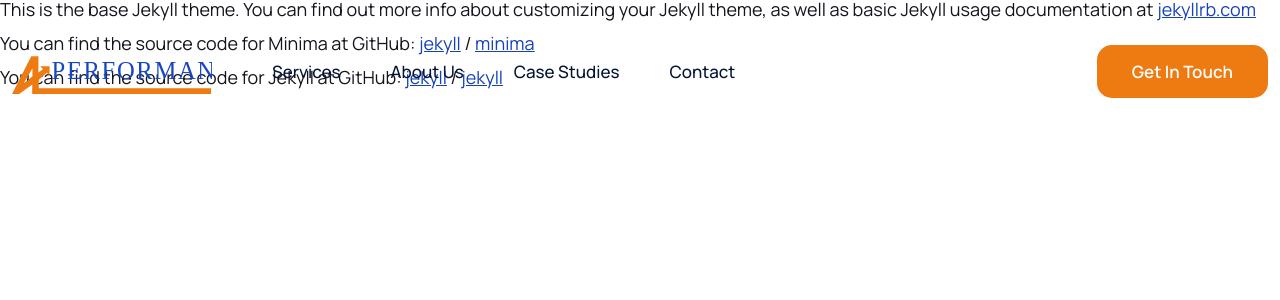
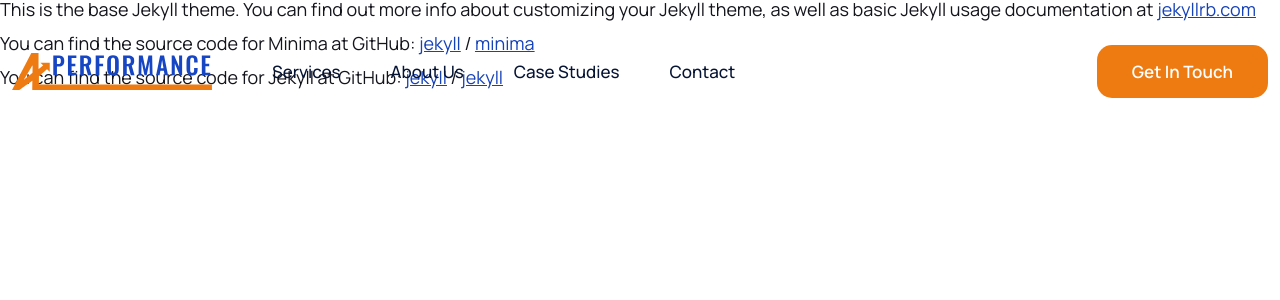
Before and after one commit to naaman10/alperformance, a Jekyll site: the page built from about.markdown, in a window 1280 px wide. Shown: the top 300 px of the page. Built offline with Jekyll 4.4.1, drawn with Linux system fonts in a browser that asks for light colours; nearby versions of some CDN libraries.

Commit message:
service and svg logo

```diff
--- a/_includes/homebanner.html
+++ b/_includes/homebanner.html
@@ -12,7 +12,7 @@
             </div>
             <div class="col-xxl-6 col-xl-6 col-lg-6 col-md-6 col-sm-6 col-12">
                 <div class="position-relative right-hero-color">
-                    <img src="{{ site.github.url }}/assets/images/hero/right-image.svg" class="img-fluid">
+                    <img src="{{ site.github.url }}/assets/images/hero/homeimage.png" class="img-fluid">
                 </div>
             </div>
         </div>
--- a/_includes/navbar.html
+++ b/_includes/navbar.html
@@ -2,7 +2,7 @@
     <div class="container">
         <nav class="navbar navbar-expand-xl py-0">
             <div class="logo">
-                <a class="navbar-brand py-0 me-0" href="#"><img src="{{ site.github.url }}/assets/images/alperformance-logo.svg" width="200" alt=""></a>
+                <a class="navbar-brand py-0 me-0" href="#"><img src="{{ site.github.url }}/assets/images/alperformance-logo.svg" alt=""></a>
             </div>
             <a class="d-inline-block d-lg-block d-xl-none d-xxl-none  nav-toggler text-decoration-none" data-bs-toggle="offcanvas" href="#offcanvasExample" aria-controls="offcanvasExample">
                 <i class="ti ti-menu-2 text-warning"></i>
@@ -32,7 +32,7 @@
     <div class="offcanvas offcanvas-start" tabindex="-1" id="offcanvasExample" aria-labelledby="offcanvasExampleLabel">
         <div class="offcanvas-header">
             <div class="logo">
-                <a class="navbar-brand py-0 me-0" href="#"><img src="{{ site.github.url }}/assets/images/alperformance-logo.svg" width="200" alt=""></a>
+                <a class="navbar-brand py-0 me-0" href="#"><img src="{{ site.github.url }}/assets/images/alperformance-logo.svg" alt=""></a>
             </div>
             <button type="button" class="btn-close text-reset  ms-auto" data-bs-dismiss="offcanvas" aria-label="Close"><i class="ti ti-x text-warning"></i></button>
         </div>
--- a/_includes/servicessection.html
+++ b/_includes/servicessection.html
@@ -38,7 +38,7 @@
                 <div class="card bg-transparent mb-4">
                     <div class="card-body">
                         <div class="icon mx-auto rounded-circle d-flex justify-content-center align-items-center"><i class="ti ti-file-description text-white"></i></div>
-                        <h3 class="fs-4 text-white">Phased Sales Scripting</h3>
+                        <h3 class="fs-4 text-white">Phased Sales Scripting and Optimisation</h3>
                         <a class="btn btn-warning btn-hover-secondery" href="#">Read more</a>
                     </div>
                 </div>
--- a/css/main.scss
+++ b/css/main.scss
@@ -1,3 +1,12 @@
 ---
 ---
 @import 'theme.scss';
+
+.logo {
+    max-width: 200px;
+    .navbar-brand {
+        img {
+            width: 100%;
+        }
+    }
+}
```
Also changed, not shown: assets/images/alperformance-logo.svg, assets/images/hero/homeimage.png (added).
